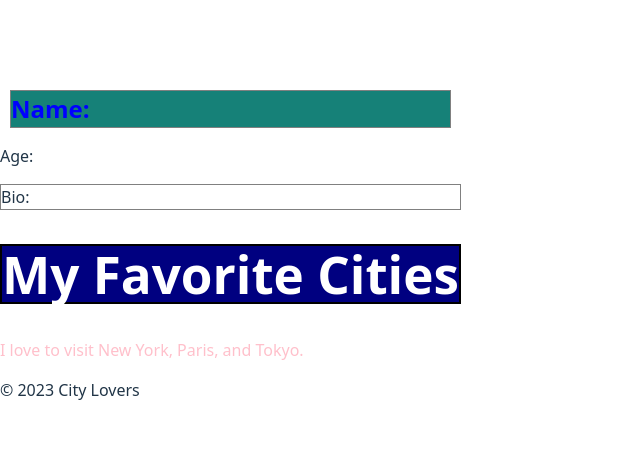
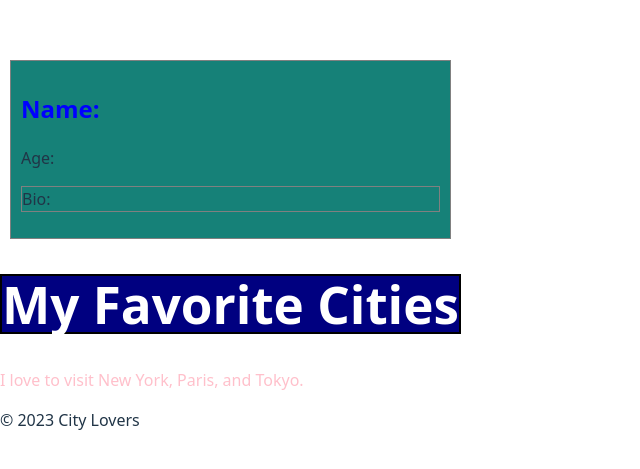
Before and after one commit to SACKEY-AB09/alx-fe-reactjs, a React (Vite) app in the folder alx-react-app-new/: page / in a window 1280 px wide. Shown: the part 151-620 px from the top of the page, without its empty margins (0-640 px from the left). Built offline with nearby package versions, Linux system fonts and the light colour scheme.

Commit message:
added the padding tag

```diff
--- a/alx-react-app-new/src/components/UserProfile.jsx
+++ b/alx-react-app-new/src/components/UserProfile.jsx
@@ -1,7 +1,7 @@
 const UserProfile = (props) => {
     return(
-        <div>
-            <h2 style={{ color:'blue', border:'1px solid gray', margin:'10px',backgroundColor:"rgb(22, 129, 120)"}}>Name: {props.name}</h2>
+        <div style={{ border:'1px solid gray', padding:'10px', margin:'10px',backgroundColor:"rgb(22, 129, 120)"}} >
+            <h2 style={{color:'blue'}}>Name: {props.name}</h2>
             <p> Age:<span style={{fontWeight:'bold'}}>{props.age} </span></p>
             <p style ={{border:'1px solid grey'}}>Bio: {props.bio}</p>
         </div>
```
